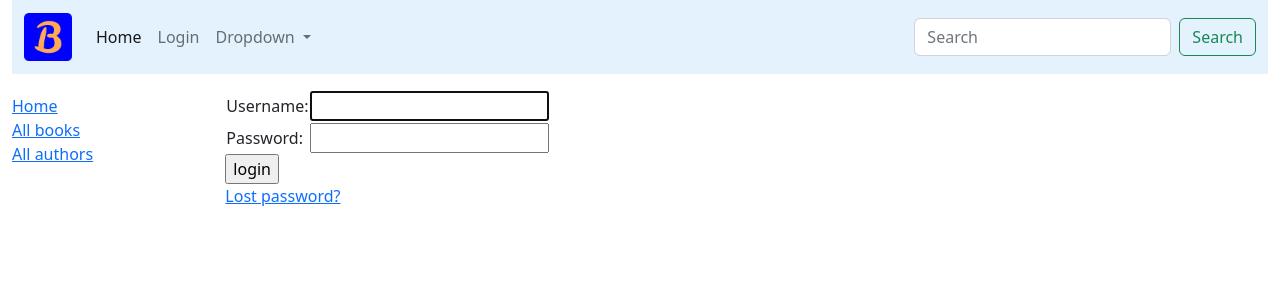
After one commit to Vsirotkin/Library, a Django app: page /accounts/login/ in a window 1280 px wide. The commit adds this page. Shown: the top 300 px of the page. Run offline with Django 3.2, Linux system fonts and the light colour scheme; some libraries are stand-ins or nearby versions.

Commit message:
setup login and logout thru django-own-forms

```diff
--- a/LIBRARY/settings.py
+++ b/LIBRARY/settings.py
@@ -133,3 +133,6 @@ DEFAULT_AUTO_FIELD = 'django.db.models.BigAutoField'
 # CRISPY-FORMS
 CRISPY_ALLOWED_TEMPLATE_PACKS = "bootstrap5"
 CRISPY_TEMPLATE_PACK = "bootstrap5"
+
+# LOGIN
+LOGIN_REDIRECT_URL = '/'
--- a/LIBRARY/urls.py
+++ b/LIBRARY/urls.py
@@ -25,6 +25,10 @@ urlpatterns = [
 ]
 
 urlpatterns += [
+    path('accounts/', include('django.contrib.auth.urls')),
+]
+
+urlpatterns += [
     path('', include('catalogue.urls', namespace='catalogue')),
 ]
 
--- a/catalogue/models.py
+++ b/catalogue/models.py
@@ -27,6 +27,9 @@ class Book(models.Model):
     isbn = models.CharField('ISBN', max_length=13, help_text='13 characters long')
     genre = models.ManyToManyField(Genre, help_text='select a Genre')
     language = models.ForeignKey('Language', on_delete=models.SET_NULL, null=True)
+
+    class Meta:
+        ordering = ['title']
 
     def __str__(self):
         return self.title
--- a/catalogue/views.py
+++ b/catalogue/views.py
@@ -7,14 +7,19 @@ from catalogue.models import Book, BookInstance, Author
 def index(request):
     num_books = Book.objects.all().count()
     num_instances = BookInstance.objects.all().count()
+    # counting how many units each book has
     num_instance_available = BookInstance.objects.filter(status__exact='a').count()
     num_authors = Author.objects.count()
+    # counting the visits' number of the user
+    num_visits = request.session.get('num_visits', 0)
+    request.session['num_visits'] = num_visits+1
 
     context = {
         'num_books': num_books,
         'num_instances': num_instances,
         'num_instances_available': num_instance_available,
         'num_authors': num_authors,
+        'num_visits': num_visits,
     }
     return render(request, 'catalogue/index.html', context)
 
--- a/templates/_base.html
+++ b/templates/_base.html
@@ -53,7 +53,7 @@
           </span>
     </div>
     {% endif %}
-    {% endblock %}
+    {% endblock pagination %}
 
 </div>
 
--- a/templates/_navbar.html
+++ b/templates/_navbar.html
@@ -11,9 +11,15 @@
                 <li class="nav-item">
                     <a class="nav-link active" aria-current="page" href="{% url 'catalogue:index' %}">Home</a>
                 </li>
+                {% if user.is_authenticated %}
                 <li class="nav-item">
-                    <a class="nav-link" href="#">Link</a>
+                    <a class="nav-link" href="{% url 'logout' %}">Logout</a>
                 </li>
+                {% else %}
+                <li class="nav-item">
+                    <a class="nav-link" href="{% url 'login' %}">Login</a>
+                </li>
+                {% endif %}
                 <li class="nav-item dropdown">
                     <a class="nav-link dropdown-toggle" href="#" role="button" data-bs-toggle="dropdown"
                        aria-expanded="false">
--- a/templates/catalogue/author_list.html
+++ b/templates/catalogue/author_list.html
@@ -13,8 +13,8 @@ Authors
     <ul>
         <li><a href="{{ author.get_absolute_url }}">{{ author }}</a>
             ({{ author.date_of_birth }} -
-                {% if author.date_of_death %}{
-                    { author.date_of_death }}
+                {% if author.date_of_death %}
+                    {{ author.date_of_death }}
                 {% endif %})
         </li>
     </ul>
--- a/templates/catalogue/book_detail.html
+++ b/templates/catalogue/book_detail.html
@@ -17,7 +17,7 @@ Book-Detail
     {% endif %}
     {% endfor %}
 </p>
-<div style="margin-left:20px;margin-top:20px">
+<div class="mx-20 mt-20">
     <h4>Copies</h4>
 
     {% for copy in book.instance.all %}
--- /dev/null
+++ b/templates/registration/login.html
@@ -0,0 +1,43 @@
+{% extends '_base.html' %}
+{% load crispy_forms_tags %}
+
+{% block title %}
+Log In
+{% endblock title %}
+
+{% block content %}
+
+{% if form.errors %}
+<p>Your username and password didn't match. Please try again.</p>
+{% endif %}
+
+{% if next %}
+{% if user.is_authenticated %}
+<p>Your account doesn't have access to this page. To proceed,
+    please login with an account that has access.</p>
+{% else %}
+<p>Please login to see this page.</p>
+{% endif %}
+{% endif %}
+
+<form class="mt-3" method="post" action="{% url 'login' %}">
+    {% csrf_token %}
+    <table>
+        <tr>
+            <td>{{ form.username.label_tag }}</td>
+            <td>{{ form.username }}</td>
+        </tr>
+        <tr>
+            <td>{{ form.password.label_tag }}</td>
+            <td>{{ form.password }}</td>
+        </tr>
+    </table>
+
+    <input type="submit" value="login"/>
+    <input type="hidden" name="next" value="{{ next }}"/>
+</form>
+
+{# Assumes you setup the password_reset view in your URLconf #}
+<p><a href="{% url 'password_reset' %}">Lost password?</a></p>
+
+{% endblock content %}
```
Also changed, not shown: templates/catalogue/index.html (+7 -0 lines), templates/registration/logged_out.html (added, +10 -0 lines), catalogue/migrations/0006_auto_20230224_1327.py (added), db.sqlite3.
